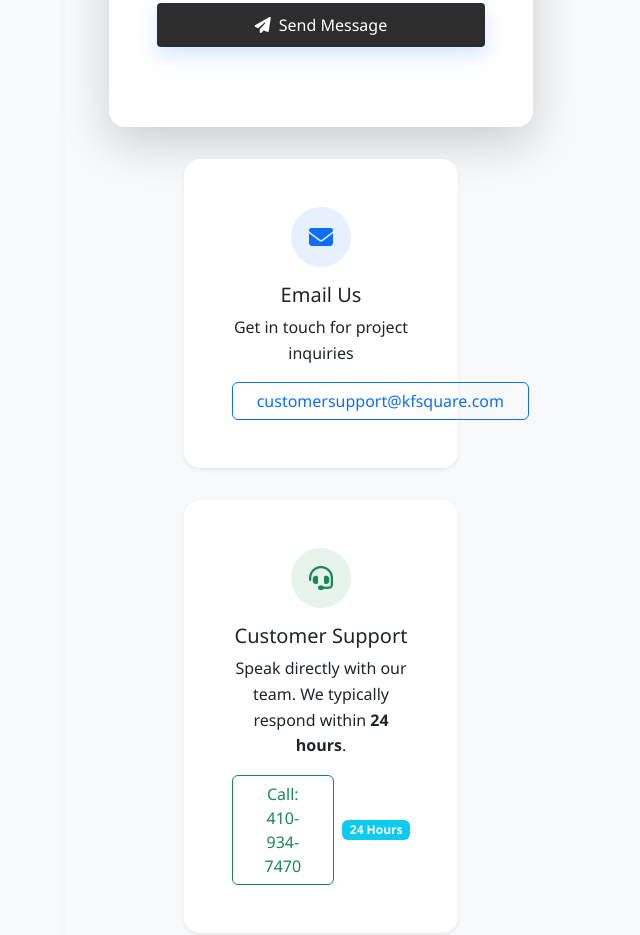
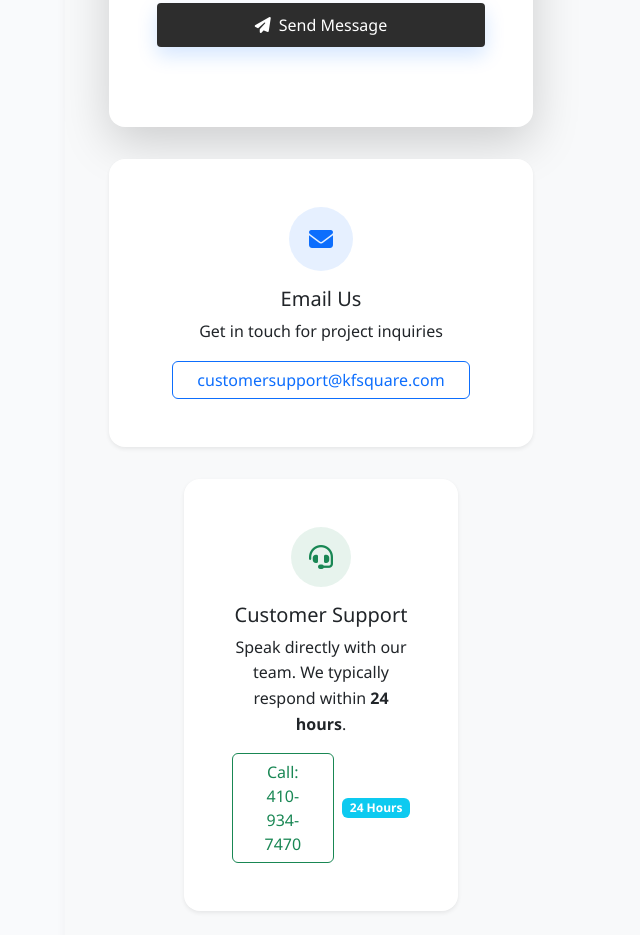
Before and after one commit to darefat/kfsquare, a website: page index.html in a window 1280 px wide. Shown: the part 10575-11510 px from the top of the page, without its empty margins (75-715 px from the left). Drawn offline with nearby package versions, Linux system fonts and the light colour scheme.

Commit message:
email us refactored

```diff
--- a/index.html
+++ b/index.html
@@ -859,18 +859,18 @@
       </div>
 
       <!-- Row 2: Email Us (full-width centered) -->
-      <div class="row justify-content-center g-4 mt-2">
-        <div class="col-xl-8 col-lg-10">
+      <div class="row g-4 mt-2">
+        <div class="col-12">
           <div class="card border-0 shadow-sm rounded-4 text-center">
             <div class="card-body p-4 p-md-5">
-              <div class="bg-primary bg-opacity-10 rounded-circle d-inline-flex align-items-center justify-content-center mb-3" style="width: 60px; height: 60px;">
+              <div class="bg-primary bg-opacity-10 rounded-circle d-inline-flex align-items-center justify-content-center mb-3" style="width: clamp(48px, 7vw, 64px); height: clamp(48px, 7vw, 64px);">
                 <i class="fas fa-envelope text-primary fs-4"></i>
               </div>
               <h5 class="card-title mb-2">Email Us</h5>
               <p class="card-text mb-3">Get in touch for project inquiries</p>
-              <a href="mailto:customersupport@kfsquare.com" class="btn btn-outline-primary px-4">
-                customersupport@kfsquare.com
-              </a>
+              <div class="d-grid d-sm-inline-flex justify-content-center">
+                <a href="mailto:customersupport@kfsquare.com" class="btn btn-outline-primary px-4 text-break">customersupport@kfsquare.com</a>
+              </div>
             </div>
           </div>
         </div>
```
